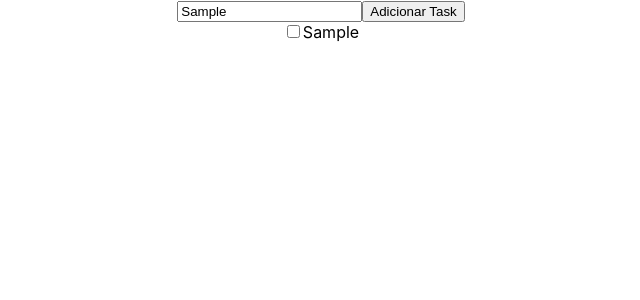
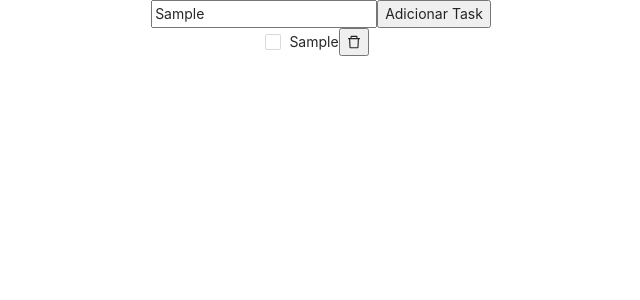
Before and after one commit to isapreviate/esparta, a React (Create React App) app: page / in a window 1280 px wide. Both pictures are taken after typing "Sample" into the empty fields and a click on the button "Adicionar Task". Shown: the top 300 px of the page, without its empty margins (319-959 px from the left). Built offline with nearby package versions, Linux system fonts and the light colour scheme.

Commit message:
Add modal delete confirmation

```diff
--- a/package.json
+++ b/package.json
@@ -3,6 +3,7 @@
   "version": "0.1.0",
   "private": true,
   "dependencies": {
+    "@ant-design/icons": "^4.2.1",
     "@testing-library/jest-dom": "^4.2.4",
     "@testing-library/react": "^9.3.2",
     "@testing-library/user-event": "^7.1.2",
--- /dev/null
+++ b/src/components/task/index.css
@@ -0,0 +1 @@
+@import '~antd/dist/antd.css';
--- a/src/components/task/index.js
+++ b/src/components/task/index.js
@@ -1,15 +1,49 @@
 import React from 'react';
-import { Checkbox } from 'antd'
+import './index.css'
+import { Checkbox, Modal } from 'antd';
+import { DeleteOutlined } from '@ant-design/icons'
 
 
+class Task extends React.Component {
+  state = {
+    visible: false
+  }
+
+  deleteConfimation = () => {
+    this.setState({ visible: true });
+  }
+
+  cancelDelete = () => {
+    this.setState({ visible: false });
+  };
 
 
+  render() {
+    const { visible } = this.state;
+    return (
 
 
-const Task = (props) => {
-  return (
-    <Checkbox>{props.task}</Checkbox>
-  );
+      <>
+        <div>
+          <Modal
+            visible={visible}
+            onOk={this.props.removeTask}
+            onCancel={this.cancelDelete}
+            okText="Confirma"
+            cancelText="Cancela"
+          >
+            <p>Tem certeza que deseja deletar esta tarefa?</p>
+          </Modal>
+        </div>
+
+
+        <Checkbox>
+          {this.props.task}
+          < button onClick={this.deleteConfimation} > <DeleteOutlined /></button >
+        </Checkbox >
+      </>
+    );
+  }
 }
 
 export default Task;
--- a/src/components/to-do-list/index.js
+++ b/src/components/to-do-list/index.js
@@ -13,6 +13,13 @@ class ToDoList extends React.Component {
 
   }
 
+  removeTask = (key) => {
+    const list = [...this.state.list]
+    list.splice(key, 1);
+
+    this.setState({ list: list });
+  }
+
   handleSubmit = (e) => {
     e.preventDefault();
 
@@ -20,7 +27,7 @@ class ToDoList extends React.Component {
 
     let list = [...this.state.list];
 
-    if (task.trim() === "" || task.length <= 3) {
+    if (task.trim() === "" || task.length < 3) {
       return alert("Preencha o campo!")
     }
 
@@ -46,10 +53,9 @@ class ToDoList extends React.Component {
             <Task
               task={task}
               key={key}
+              removeTask={this.removeTask}
             />
-          )
-          )
-          }
+          ))}
         </div>
       </>
 
```
